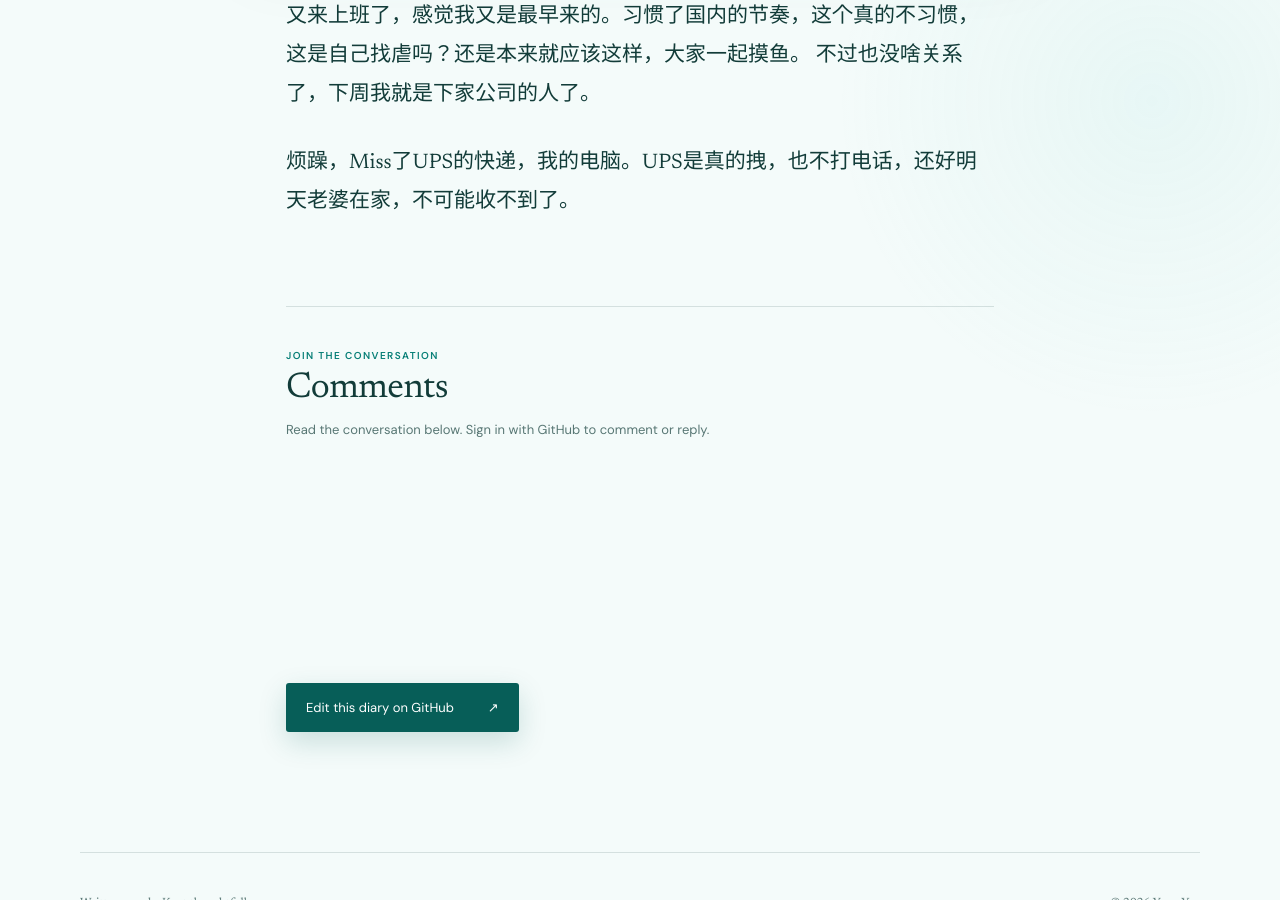
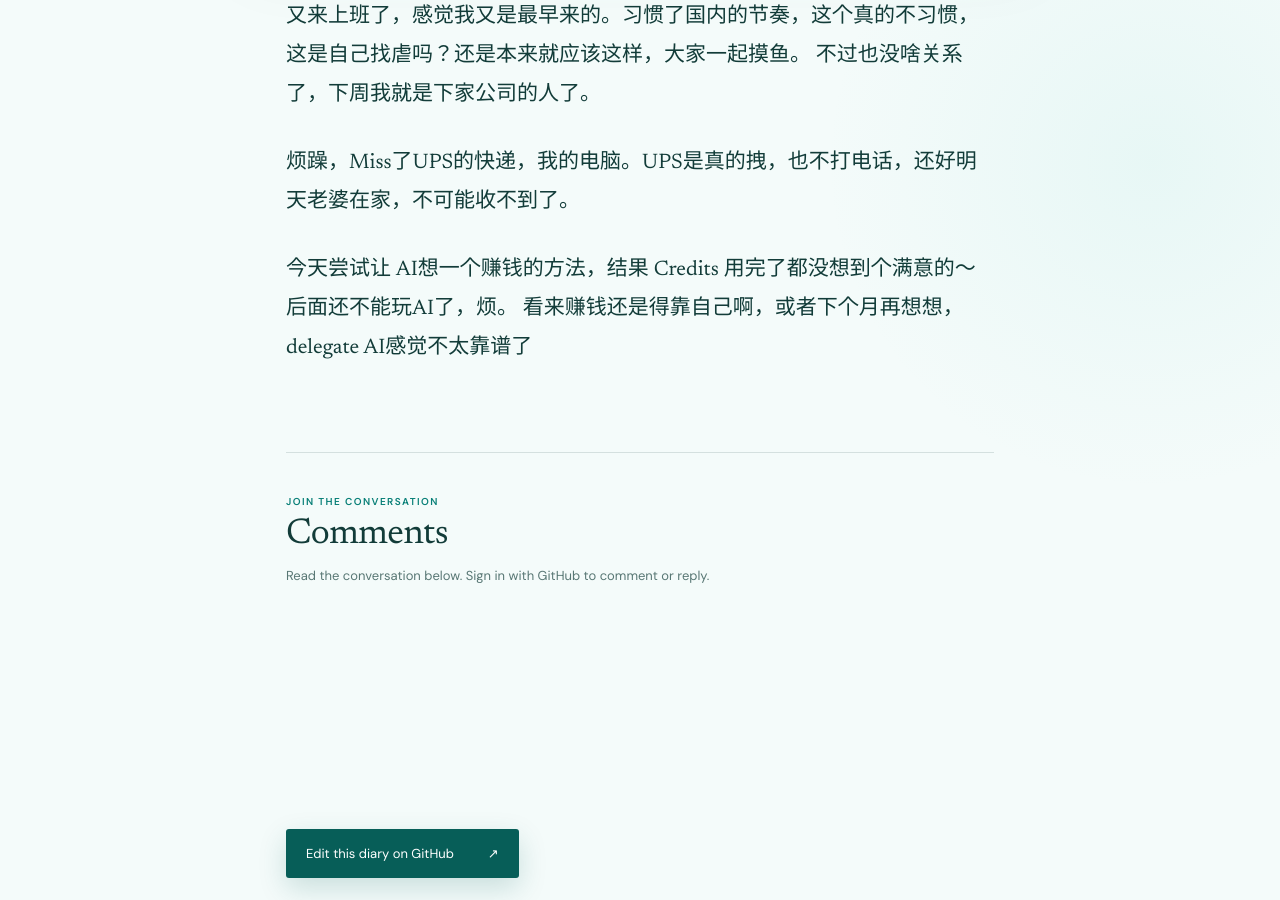
Before and after one commit to faryao/public-diary, a Jekyll site: the page built from _posts/2026-07-29-diary.md, in a window 1280 px wide and 900 px high, scrolled down 516 px. Built offline with Jekyll 4.4.1, drawn with Linux system fonts in a browser that asks for light colours; comment, search, counter and statistics services are not loaded.

Commit message:
Update 2026-07-29-diary.md

```diff
--- a/_posts/2026-07-29-diary.md
+++ b/_posts/2026-07-29-diary.md
@@ -7,3 +7,6 @@ date: 2026-07-29
 不过也没啥关系了，下周我就是下家公司的人了。
 
 烦躁，Miss了UPS的快递，我的电脑。UPS是真的拽，也不打电话，还好明天老婆在家，不可能收不到了。
+
+今天尝试让 AI想一个赚钱的方法，结果 Credits 用完了都没想到个满意的～ 后面还不能玩AI了，烦。
+看来赚钱还是得靠自己啊，或者下个月再想想，delegate AI感觉不太靠谱了
```
